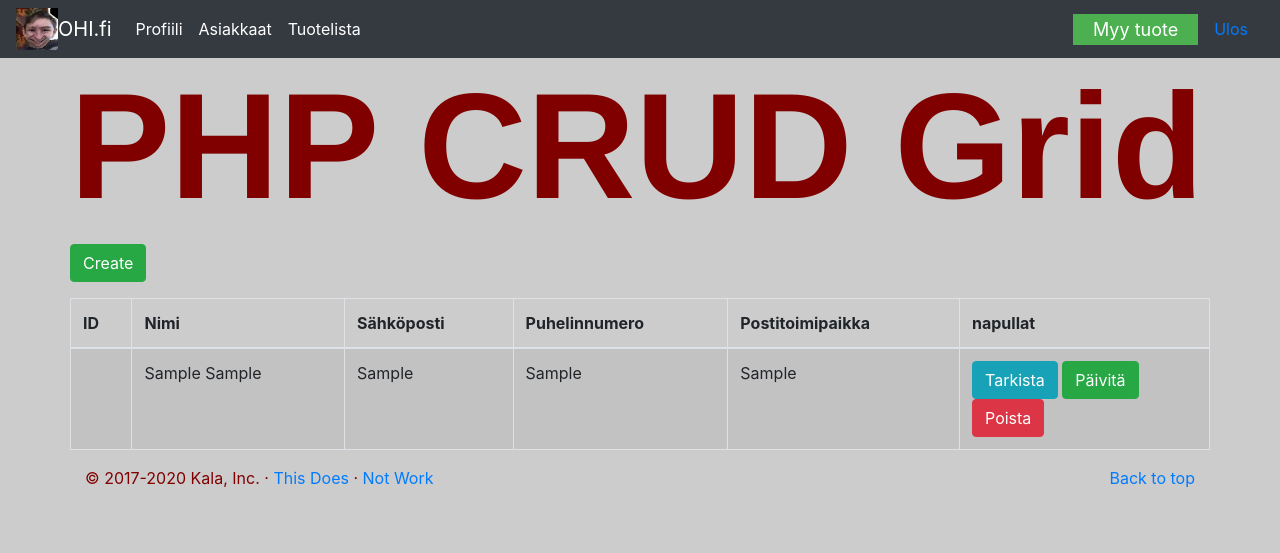
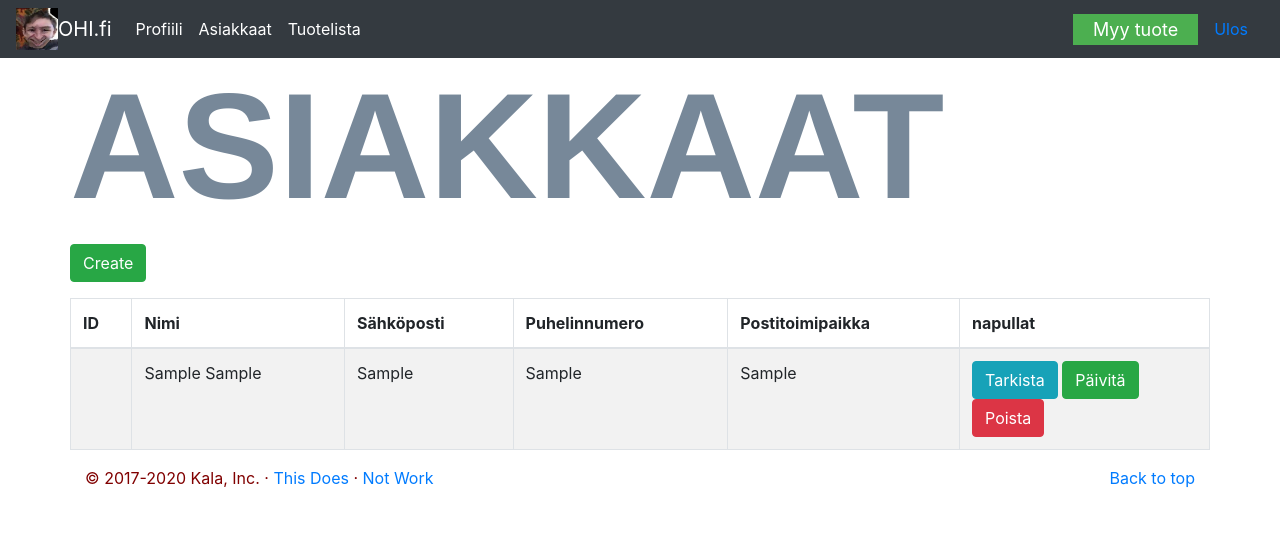
Before and after one commit to DrGrunt/newvideo, a PHP site: page /video/asiakas.php in a window 1280 px wide. Shown: the top 553 px of the page. Run offline with PHP 8.4, Linux system fonts and the light colour scheme; the visitor is signed in with stand-in values (Sample User, id 1); tables that the repository leaves empty or names only in its code hold one stand-in row (values such as "Sample post"); data that the repository does not hold is empty; some libraries are stand-ins or nearby versions.

Commit message:
stylezing

```diff
--- a/asiakas.php
+++ b/asiakas.php
@@ -12,7 +12,7 @@
 ?>
     <div class="container">
         <div class="row">
-            <h1 style="font-size:940%;font-family:helvetica;font-weight:bold;">PHP CRUD Grid</h1>
+            <h1 style="color:#778899;font-size:940%;font-family:helvetica;font-weight:bold;">ASIAKKAAT</h1>
         </div>
             <div class="row">
                 <p>
--- a/header.php
+++ b/header.php
@@ -68,7 +68,7 @@
 
   <style>
   body {
-    background-color: #cccccc;
+    background-color: #0000;
    }
     </style>
 
--- a/index.php
+++ b/index.php
@@ -56,7 +56,7 @@
 
     <div class="container">
         <div class="row">
-            <h1 style="font-size:500    %;font-family:helvetica;font-weight:bold;">MYYNNISSÄ</h1>
+            <h1 style="color:#778899;font-size:400%;">MYYNNISSÄ</h1>
         </div>
             <div class="row">
                     <table class="table table-striped table-bordered">
--- a/tuotelista.php
+++ b/tuotelista.php
@@ -11,7 +11,7 @@
 ?>
     <div class="container">
         <div class="row">
-            <h1 style="font-size:500    %;font-family:helvetica;font-weight:bold;">MYYNNISSÄ</h1>
+            <h1 style="font-size:500%;font-family:helvetica;font-weight:bold;color:#778899;">MYYNNISSÄ</h1>
         </div>
             <div class="row">
                 <p>
```
Also changed, not shown: img/333.PNG (added).
